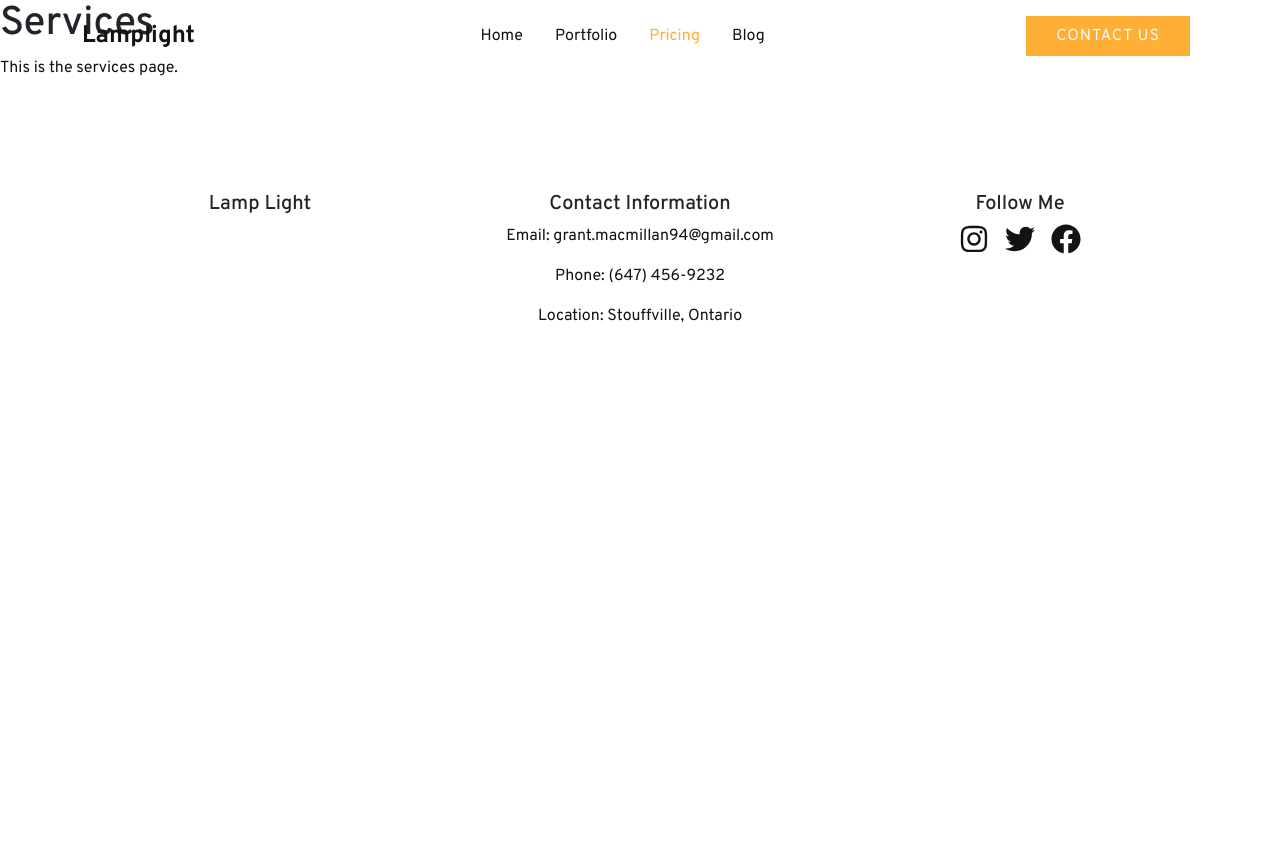
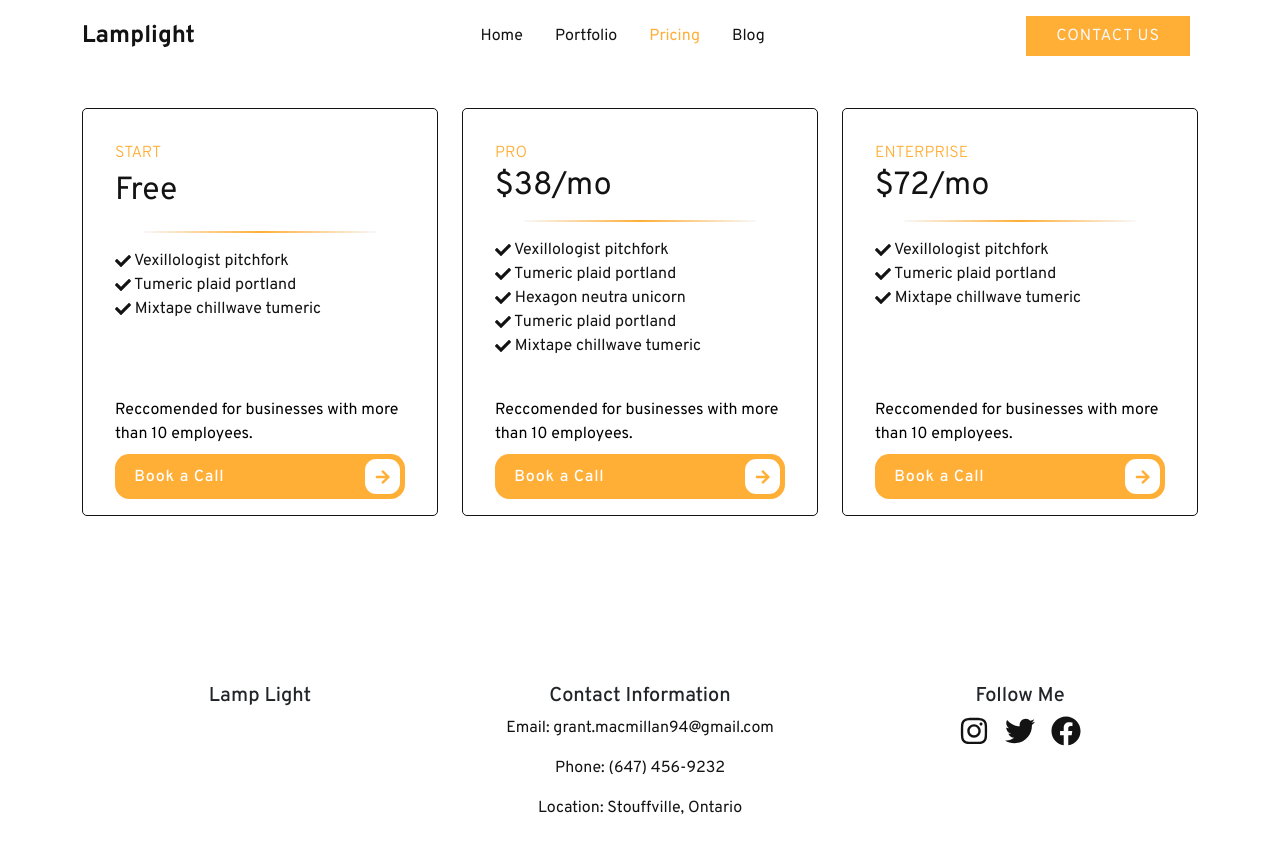
Before and after one commit to grantmacmillan/main-street-digital, a Next.js app: page /pricing in a window 1280 px wide. Shown: the top 854 px of the page. Before the commit the page ends 800 px from the top, so only its background shows below. Built offline with nearby package versions, Linux system fonts and the light colour scheme.

Commit message:
some changes

```diff
--- a/app/buttons.css
+++ b/app/buttons.css
@@ -55,3 +55,64 @@
     content: attr(data-front);
     transform: translateY(0) rotateX(0);
 }
+
+
+
+
+.cssbuttonsIoButton {
+
+    background: var(--primary-color);
+    color: white;
+    padding: 0.35em;
+    padding-left: 1.2em;
+    font-size: 1rem;
+    font-weight: 500;
+    border-radius: 0.9em;
+    border: none;
+    letter-spacing: 0.05em;
+    display: flex;
+    align-items: center;
+    overflow: hidden;
+    position: relative;
+    height: 2.8em;
+    padding-right: 3.3em;
+    cursor: pointer;
+    text-decoration: none;
+    /* Ensures the link looks like a button */
+}
+
+.cssbuttonsIoButton .arrow-icon {
+    background: white;
+    margin-left: 1em;
+    position: absolute;
+    display: flex;
+    align-items: center;
+    justify-content: center;
+    height: 2.2em;
+    width: 2.2em;
+    border-radius: 0.7em;
+    right: 0.3em;
+    transition: all 0.3s;
+}
+
+.cssbuttonsIoButton:hover .arrow-icon {
+    width: calc(100% - 0.6em);
+}
+
+.cssbuttonsIoButton .arrow-icon svg {
+    width: 1.1em;
+    transition: transform 0.3s;
+    color: var(--primary-color);
+}
+
+.cssbuttonsIoButton:hover .arrow-icon svg {
+    transform: translateX(0.1em);
+}
+
+.cssbuttonsIoButton:active .arrow-icon {
+    transform: scale(0.95);
+}
+
+.no-underline {
+    text-decoration: none;
+}
--- a/app/globals.css
+++ b/app/globals.css
@@ -7,7 +7,8 @@
   /* Blue */
   --secondary-color: #2ecc71;
   /* Green */
-  --accent-color: #e74c3c;
+  --accent-color: #17a2b8;
+  --accent-color-dark: #067897;
   /* Red */
   --background-color: #f8f8f8;
   /* Light Grey */
@@ -89,6 +90,14 @@ li {
   /* Shift up slightly */
 }
 
+.container-divider {
+  height: 2px;
+  width: 80%;
+  background: var(--primary);
+  background: linear-gradient(90deg, var(--background-color), var(--primary-color), var(--background-color));
+  margin: 15px auto;
+}
+
 .section-heading {
   color: var(--primary-color);
   font-weight: 600;
--- a/app/layout.js
+++ b/app/layout.js
@@ -7,6 +7,8 @@ import './buttons.css';
 import './navbar.css';
 import './home.css';
 import './blog/blog.css';
+import './portfolio/portfolio.css';
+import './pricing/pricing.css';
 import 'bootstrap/dist/css/bootstrap.min.css';
 const overpass = Overpass({ subsets: ["latin"] });
 
--- /dev/null
+++ b/app/portfolio/portfolio.css
@@ -0,0 +1,50 @@
+.portfolio-container {
+    padding-top: 60px;
+
+}
+
+.carousel-content {
+    display: flex;
+    flex-direction: column;
+    align-items: center;
+}
+
+.portfolio-image-container {
+    position: relative;
+    width: 100%;
+    height: 500px;
+    /* Adjust the height as needed */
+}
+
+.portfolio-image-container :global(img) {
+    position: absolute;
+    top: 0;
+    left: 0;
+    width: 100%;
+    height: 100%;
+    object-fit: cover;
+}
+
+.custom-caption {
+    text-align: center;
+    padding: 10px;
+    background-color: #f8f9fa;
+    /* Light background for better readability */
+}
+
+.custom-caption h3 {
+    margin: 0;
+    font-size: 1.5rem;
+}
+
+.custom-caption p {
+    margin: 0;
+    font-size: 1rem;
+    color: #6c757d;
+    /* Optional: muted text color */
+}
+
+.carousel-indicators {
+    bottom: -30px;
+    /* Adjust the position as needed */
+}
--- a/app/pricing/page.js
+++ b/app/pricing/page.js
@@ -1,13 +1,103 @@
-export const metadata = {
-    title: 'Lamp Light Web Solutions - Our Services',
-    description: 'Generated by create next app',
-};
+"use client";
+import React from 'react';
+import { FaMedal, FaStar, FaTrophy, FaCheck, FaArrowRight } from 'react-icons/fa';
 
-export default function Services() {
+import { Container, Row, Col, Card, Button } from 'react-bootstrap';
+
+import Image from 'next/image';
+import Link from 'next/link';
+import profilePic from "../../public/images/landing.jpg";
+
+
+export default function Pricing() {
     return (
-        <div>
-            <h1>Services</h1>
-            <p>This is the services page.</p>
+        <div className="container pricing-container my-5">
+            <div className="row">
+                <div className="col-md-6 col-lg-4 mb-4">
+                    <div className="pricing-card text-start d-flex flex-column justify-content-between">
+                        <div className="pricing-card-body">
+                            <p className="pricing-card-title-small">START</p>
+                            <p className="pricing-card-title">Free</p>
+                            <div className='container-divider'></div>
+                            <ul className="list-unstyled mt-3 mb-4">
+                                <li><FaCheck /> Vexillologist pitchfork</li>
+                                <li><FaCheck /> Tumeric plaid portland</li>
+                                <li><FaCheck /> Mixtape chillwave tumeric</li>
+                            </ul>
+                        </div>
+                        <div className="pricing-card-footer">
+                            <div className="footer-text text-start">
+                                Reccomended for businesses with more than 10 employees.
+                            </div>
+                            <Link href="/contact" passHref className='no-underline'>
+                                <div className="cssbuttonsIoButton mt-2">
+                                    Book a Call
+                                    <div className="arrow-icon">
+                                        <FaArrowRight />
+                                    </div>
+                                </div>
+                            </Link>
+                        </div>
+                    </div>
+                </div>
+                <div className="col-md-6 col-lg-4 mb-4">
+                    <div className="pricing-card text-start d-flex flex-column justify-content-between">
+                        <div className="pricing-card-body">
+                            <p className="pricing-card-title-small">PRO</p>
+                            <h2 className="pricing-card-title">$38/mo</h2>
+                            <div className='container-divider'></div>
+                            <ul className="list-unstyled mt-3 mb-4">
+                                <li><FaCheck /> Vexillologist pitchfork</li>
+                                <li><FaCheck /> Tumeric plaid portland</li>
+                                <li><FaCheck /> Hexagon neutra unicorn</li>
+                                <li><FaCheck /> Tumeric plaid portland</li>
+                                <li><FaCheck /> Mixtape chillwave tumeric</li>
+                            </ul>
+                        </div>
+                        <div className="pricing-card-footer">
+                            <div className="footer-text text-start">
+                                Reccomended for businesses with more than 10 employees.
+                            </div>
+                            <Link href="/contact" passHref className='no-underline'>
+                                <div className="cssbuttonsIoButton mt-2">
+                                    Book a Call
+                                    <div className="arrow-icon">
+                                        <FaArrowRight />
+                                    </div>
+                                </div>
+                            </Link>
+                        </div>
+                    </div>
+                </div>
+                <div className="col-md-6 col-lg-4 mb-4">
+                    <div className="pricing-card text-start d-flex flex-column justify-content-between">
+                        <div className="pricing-card-body">
+                            <p className="pricing-card-title-small">ENTERPRISE</p>
+                            <h2 className="pricing-card-title">$72/mo</h2>
+                            <div className='container-divider'></div>
+                            <ul className="list-unstyled mt-3 mb-4">
+                                <li><FaCheck /> Vexillologist pitchfork</li>
+                                <li><FaCheck /> Tumeric plaid portland</li>
+                                <li><FaCheck /> Mixtape chillwave tumeric</li>
+                            </ul>
+
+                        </div>
+                        <div className="pricing-card-footer">
+                            <div className="footer-text text-start">
+                                Reccomended for businesses with more than 10 employees.
+                            </div>
+                            <Link href="/contact" passHref className='no-underline'>
+                                <div className="cssbuttonsIoButton mt-2">
+                                    Book a Call
+                                    <div className="arrow-icon">
+                                        <FaArrowRight />
+                                    </div>
+                                </div>
+                            </Link>
+                        </div>
+                    </div>
+                </div>
+            </div>
         </div>
     );
 }
--- /dev/null
+++ b/app/pricing/pricing.css
@@ -0,0 +1,43 @@
+.pricing-container {
+    padding-top: 60px;
+}
+
+.pricing-card {
+    background-color: var(--background);
+    border: 1px solid var(--text);
+    border-radius: 5px;
+    height: 100%;
+}
+
+.pricing-card-body {
+    padding: 2rem;
+    padding-bottom: 0;
+}
+
+.pricing-card-title {
+    font-size: 2rem;
+    margin-top: 0px;
+    padding-top: 0px;
+    font-weight: 400;
+    color: var(--text);
+}
+
+
+
+.btn-primary {
+    background-color: #17a2b8;
+    border-color: #17a2b8;
+}
+
+.pricing-card-title-small {
+    font-weight: 300;
+    margin-bottom: 2px;
+    color: var(--primary-color);
+}
+
+
+
+.pricing-card-footer {
+    padding: 1rem 2rem;
+    color: #000;
+}
```
Also changed, not shown: app/components/ProjectCarousel.js (added, +36 -0 lines), app/portfolio/page.js (+20 -3 lines), public/images/basic-sc.png (added), public/images/mockup-1.png (added).
